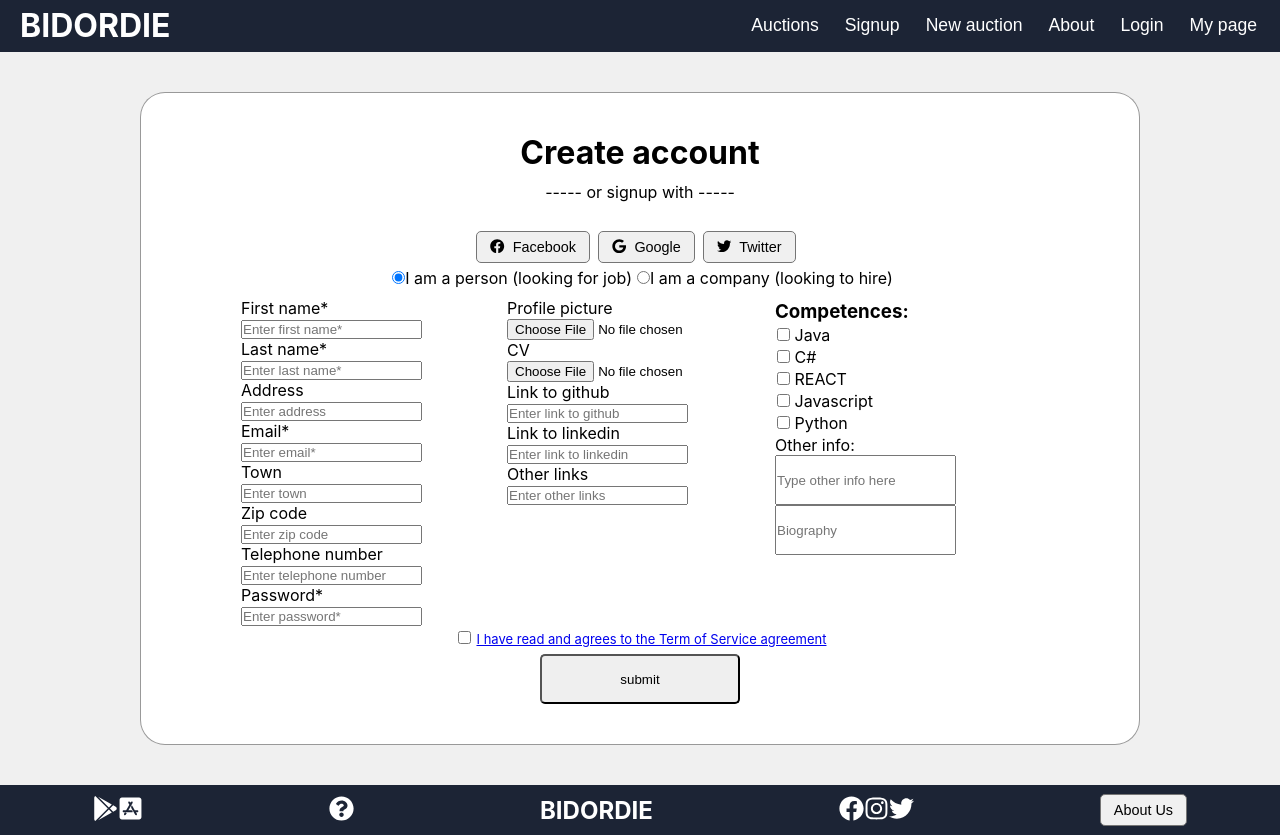
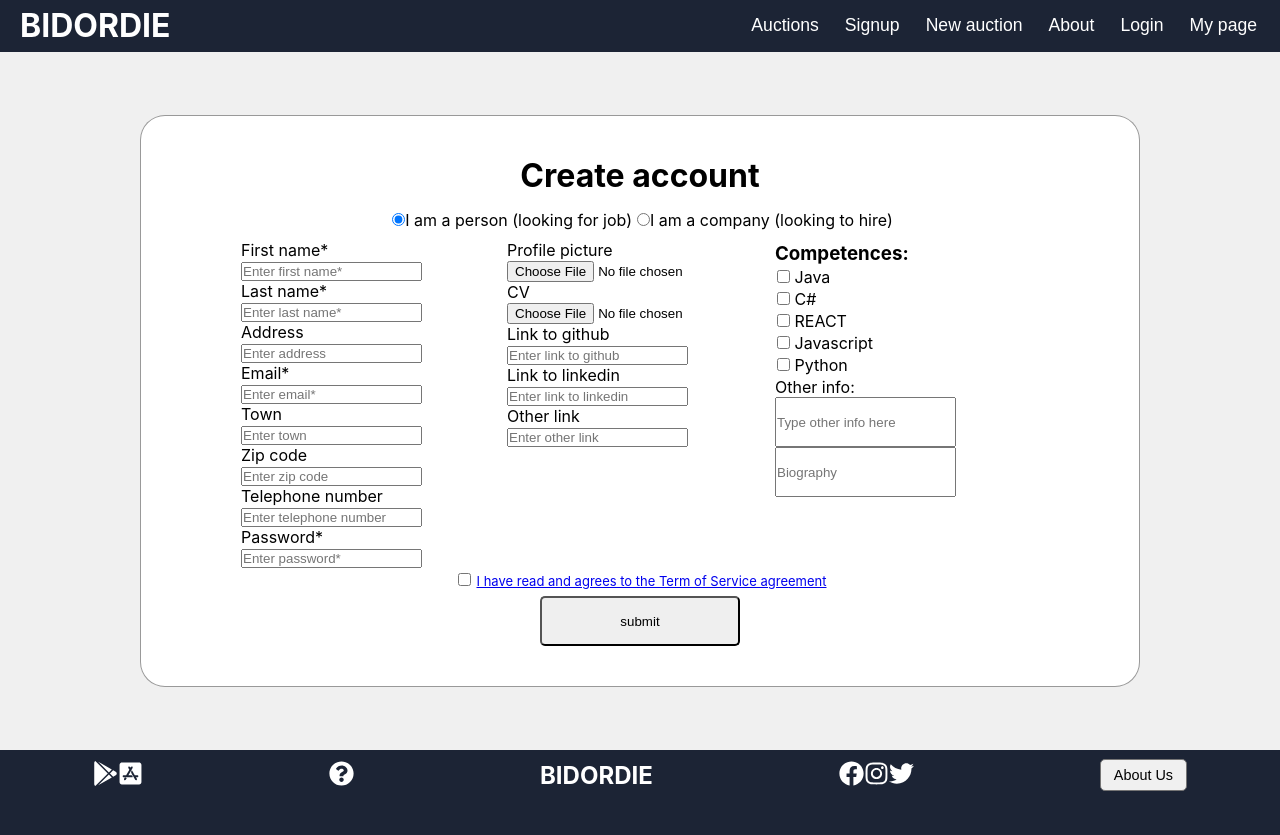
Before and after one commit to dreamc4t/bidordie, a React (Create React App) app: page /become-a-member in a window 1280 px wide. After the commit the page ends 800 px from the top, so only its background shows below. Built offline with nearby package versions, Linux system fonts and the light colour scheme.

Commit message:
Removed otherSignupOptions
Tog bort logga in via facebook/twitter osv

```diff
--- a/src/pages/BecomeAMember.js
+++ b/src/pages/BecomeAMember.js
@@ -40,12 +40,12 @@ const BecomeAMember = () => {
   const personLinks = [
     { key: 1, label: "Link to github" },
     { key: 2, label: "Link to linkedin" },
-    { key: 3, label: "Other links" },
+    { key: 3, label: "Other link" },
   ];
 
   const companyLinks = [
     { key: 1, label: "Link to webpage" },
-    { key: 2, label: "Other links" },
+    { key: 2, label: "Other link" },
   ];
 
   const personAttachedItems = [
@@ -222,8 +222,8 @@ const BecomeAMember = () => {
         <div className="become-a-member-background">
           <h1>Create account</h1>
           <div className="create-acc-with-other">
-            <p>----- or signup with -----</p>
-            <OtherLoginOption />
+            {/* <p>----- or signup with -----</p>
+            <OtherLoginOption /> */}
           </div>
 
           <div className="company-or-person-div">
```
